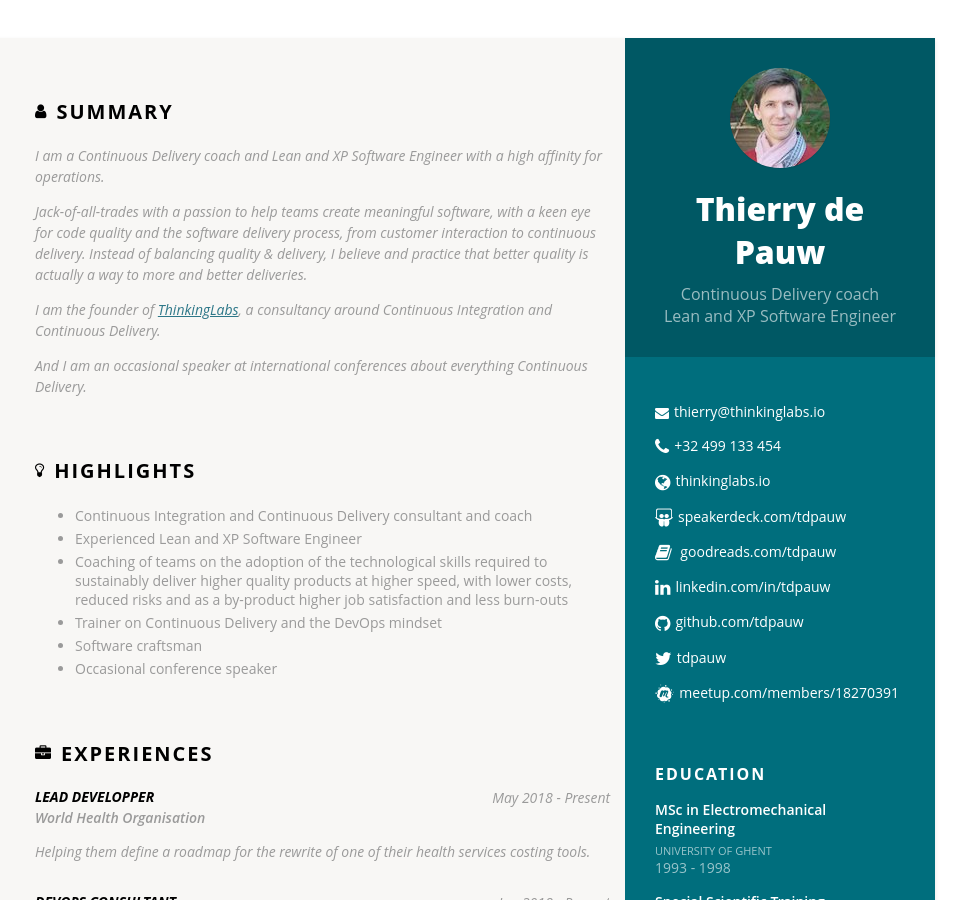
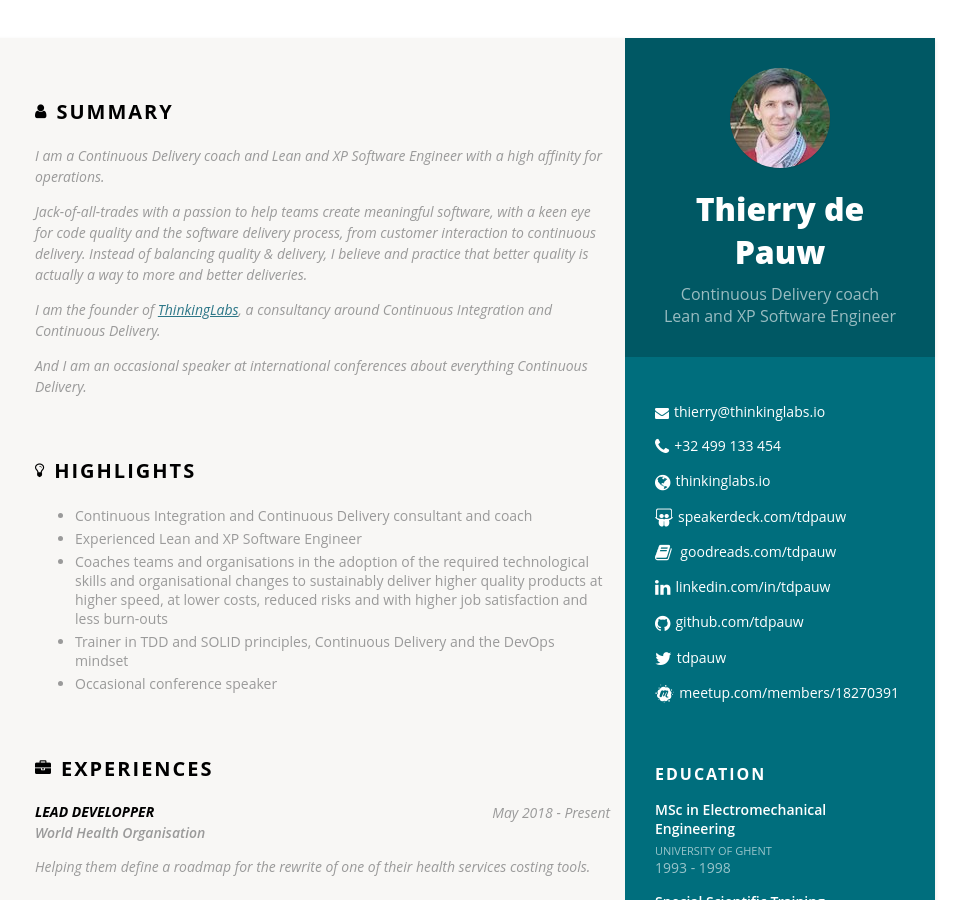
Before and after one commit to tdpauw/tdpauw.github.io, a Jekyll site: the page built from index.html, in a window 1280 px wide and 900 px high. Shown: the whole window, without its empty margins (185-1151 px from the left). Built offline with Jekyll 4.4.1, drawn with Linux system fonts in a browser that asks for light colours.

Commit message:
update the highlights

```diff
--- a/_data/cv.yml
+++ b/_data/cv.yml
@@ -219,9 +219,8 @@ summary: |
 highlights: |
   - Continuous Integration and Continuous Delivery consultant and coach
   - Experienced Lean and XP Software Engineer
-  - Coaching of teams on the adoption of the technological skills required to sustainably deliver higher quality products at higher speed, with lower costs, reduced risks and as a by-product higher job satisfaction and less burn-outs
-  - Trainer on Continuous Delivery and the DevOps mindset
-  - Software craftsman
+  - Coaches teams and organisations in the adoption of the required technological skills and organisational changes to sustainably deliver higher quality products at higher speed, at lower costs, reduced risks and with higher job satisfaction and less burn-outs
+  - Trainer in TDD and SOLID principles, Continuous Delivery and the DevOps mindset
   - Occasional conference speaker
 
 experiences:
```
